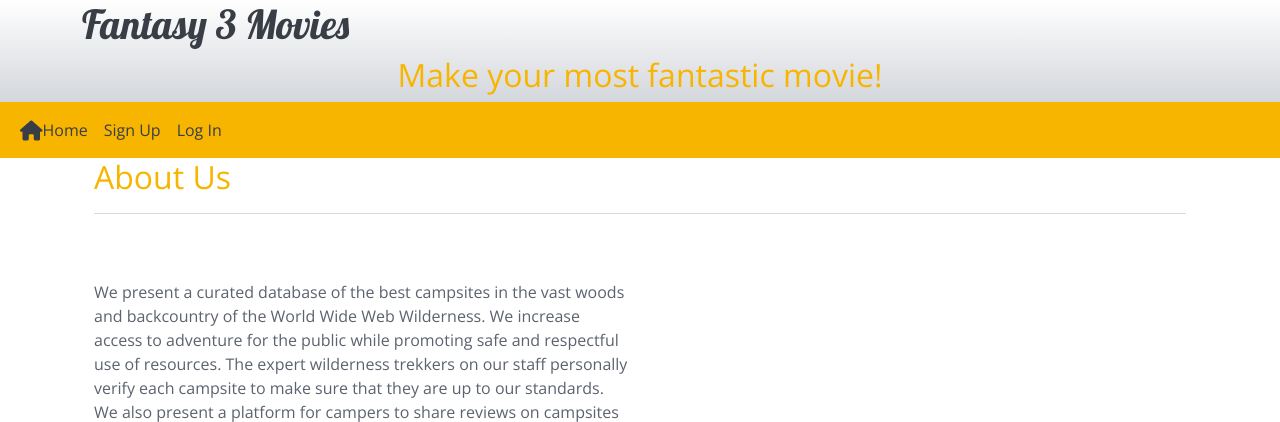
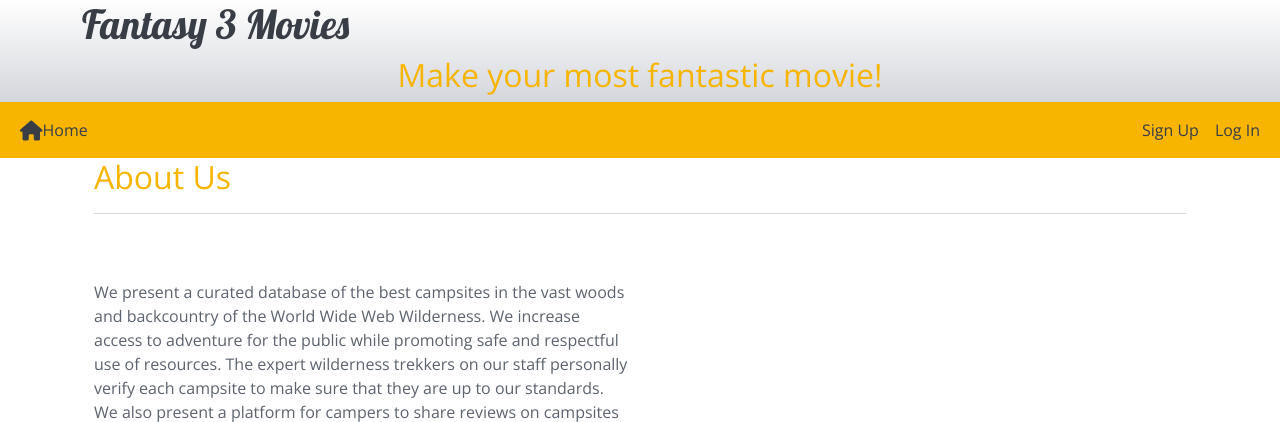
Before and after one commit to johnbean36/fantasy3movies, a Django app: page / in a window 1280 px wide. Shown: the top 422 px of the page. Run offline with Django 5.2, Linux system fonts and the light colour scheme; some libraries are stand-ins or nearby versions.

Commit message:
move sign up Log In to the right of the nav bar

```diff
--- a/main_app/static/css/style.css
+++ b/main_app/static/css/style.css
@@ -56,6 +56,10 @@ footer {
   margin-right: 0;
 }
 
+#signin-button {
+  margin-left: auto;
+  margin-right: 0;
+}
 
 .navbar-nav {
   width: 100%;
--- a/main_app/templates/base.html
+++ b/main_app/templates/base.html
@@ -47,8 +47,8 @@
                         </form>
                     </li>
                     {% else %}
-                        <li class="nav-itme"><a class="nav-link" href="{% url 'signup' %}">Sign Up</a></li>
-                        <li class="nav-itme"><a class="nav-link" href="{% url 'login' %}">Log In</a></li>
+                        <li class="nav-itme" id="signin-button"><a class="nav-link" href="{% url 'signup' %}">Sign Up</a></li>
+                        <li class="nav-itme" id="login-button"><a class="nav-link" href="{% url 'login' %}">Log In</a></li>
                     {% endif %}
                 </ul>
             </div>
```
